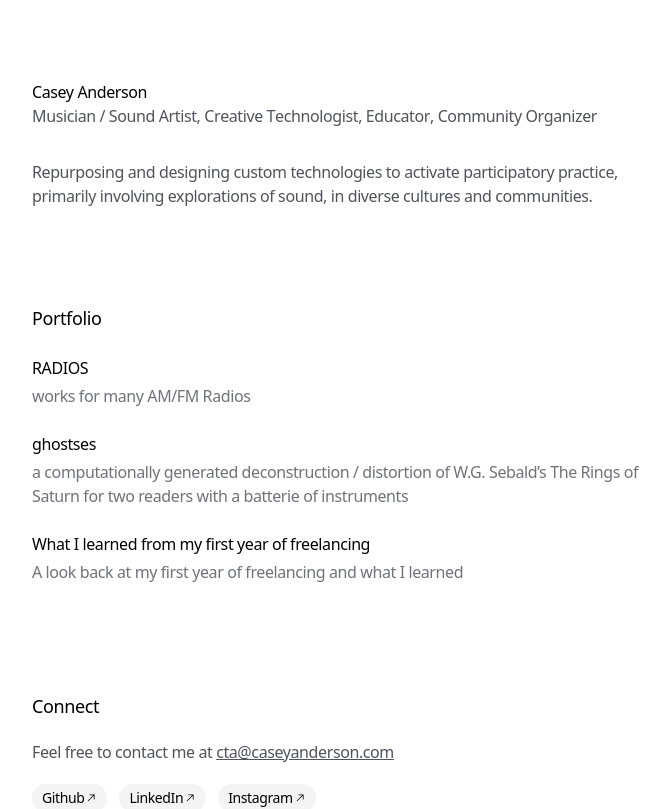
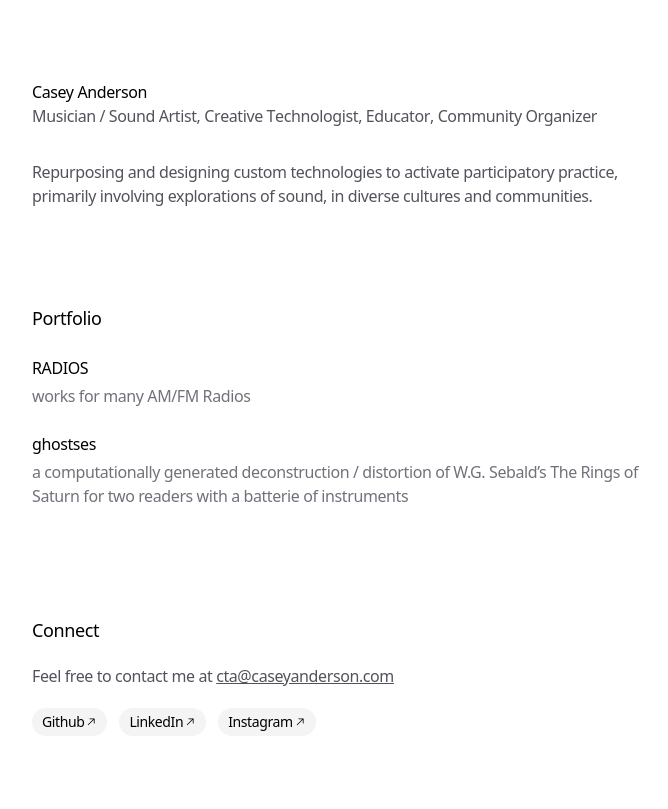
Before and after one commit to caseyanderson/caseyanderson.work, a Next.js app: page / in a window 1280 px wide. Shown: the top 809 px of the page, without its empty margins (304-972 px from the left). Built offline with nearby package versions, Linux system fonts and the light colour scheme.

Commit message:
remove example blog post from data

```diff
--- a/app/data.ts
+++ b/app/data.ts
@@ -90,13 +90,6 @@ export const BLOG_POSTS: BlogPost[] = [
     link: '/blog/ghostses',
     uid: 'blog-2',
   },
-  {
-    title: 'What I learned from my first year of freelancing',
-    description:
-      'A look back at my first year of freelancing and what I learned',
-    link: '/blog/exploring-the-intersection-of-design-ai-and-design-engineering',
-    uid: 'blog-3',
-  },
 ]
 
 export const SOCIAL_LINKS: SocialLink[] = [
```
